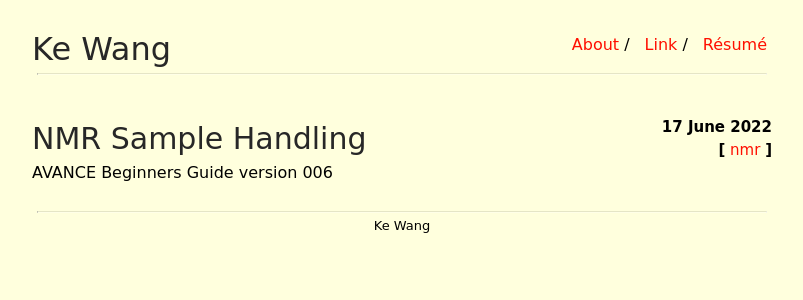
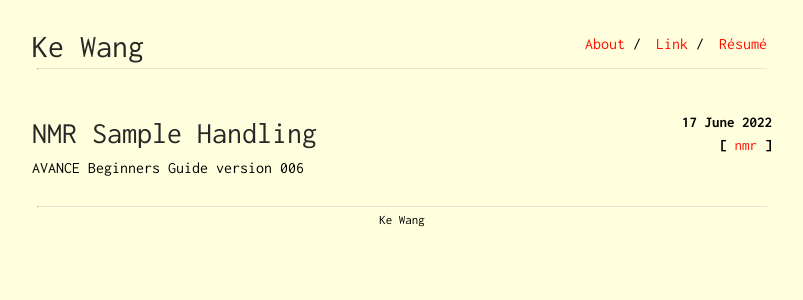
Before and after one commit to ekdc11/ekdc11.github.io, a Jekyll site: the page built from index.html, in a window 1280 px wide. Shown: the top 300 px of the page, without its empty margins (238-1041 px from the left). Built offline with Jekyll 4.4.1, drawn with Linux system fonts in a browser that asks for light colours.

Commit message:
Update main.scss

```diff
--- a/css/main.scss
+++ b/css/main.scss
@@ -13,7 +13,7 @@ $small-width: 480px;
 
 body {
     margin: 0;
-    font-family: "Comic Code", "Comic Sans MS", "Inconsolata";
+    font-family: "Inconsolata";
     background-color: #FFFFDD;
     min-height: 100%;
 }
```
